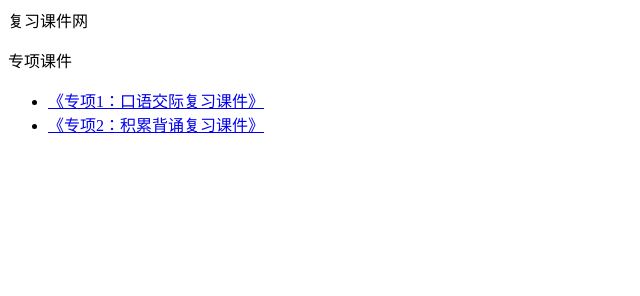
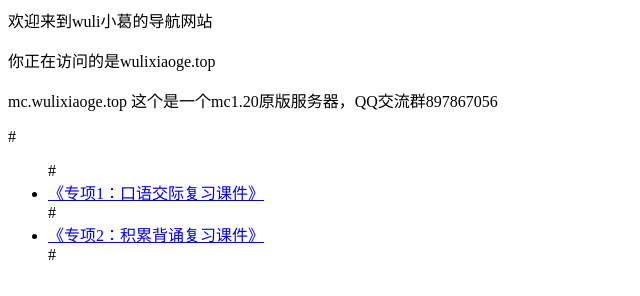
Before and after one commit to QQXIAOZHOU/qq, a plain HTML site: page index.html in a window 1280 px wide. Shown: the whole page, without its empty margins (0-640 px from the left). Drawn offline with Linux system fonts and the light colour scheme.

Commit message:
Update index.html

```diff
--- a/index.html
+++ b/index.html
@@ -1,9 +1,11 @@
-<p>复习课件网</p>
+<p>欢迎来到wuli小葛的导航网站</p>
+<p> 你正在访问的是wulixiaoge.top</p>
 <p> </p>
 <p> </p>
-<p> </p>
-<p>专项课件</p>
-<ul>
-  <li> <a href="https://13.r302.cc/p8JqyxV?platform=enpc&channel=copylink">《专项1：口语交际复习课件》</a> </li>
-  <li> <a href="https://13.r302.cc/GDrdjRe?platform=enpc&channel=copylink">《专项2：积累背诵复习课件》</a> </li>
-</ul>
+<p>mc.wulixiaoge.top   这个是一个mc1.20原版服务器，QQ交流群897867056</p>
+
+
+#<ul>
+#  <li> <a href="https://13.r302.cc/p8JqyxV?platform=enpc&channel=copylink">《专项1：口语交际复习课件》</a> </li>
+#  <li> <a href="https://13.r302.cc/GDrdjRe?platform=enpc&channel=copylink">《专项2：积累背诵复习课件》</a> </li>
+#</ul>
```
